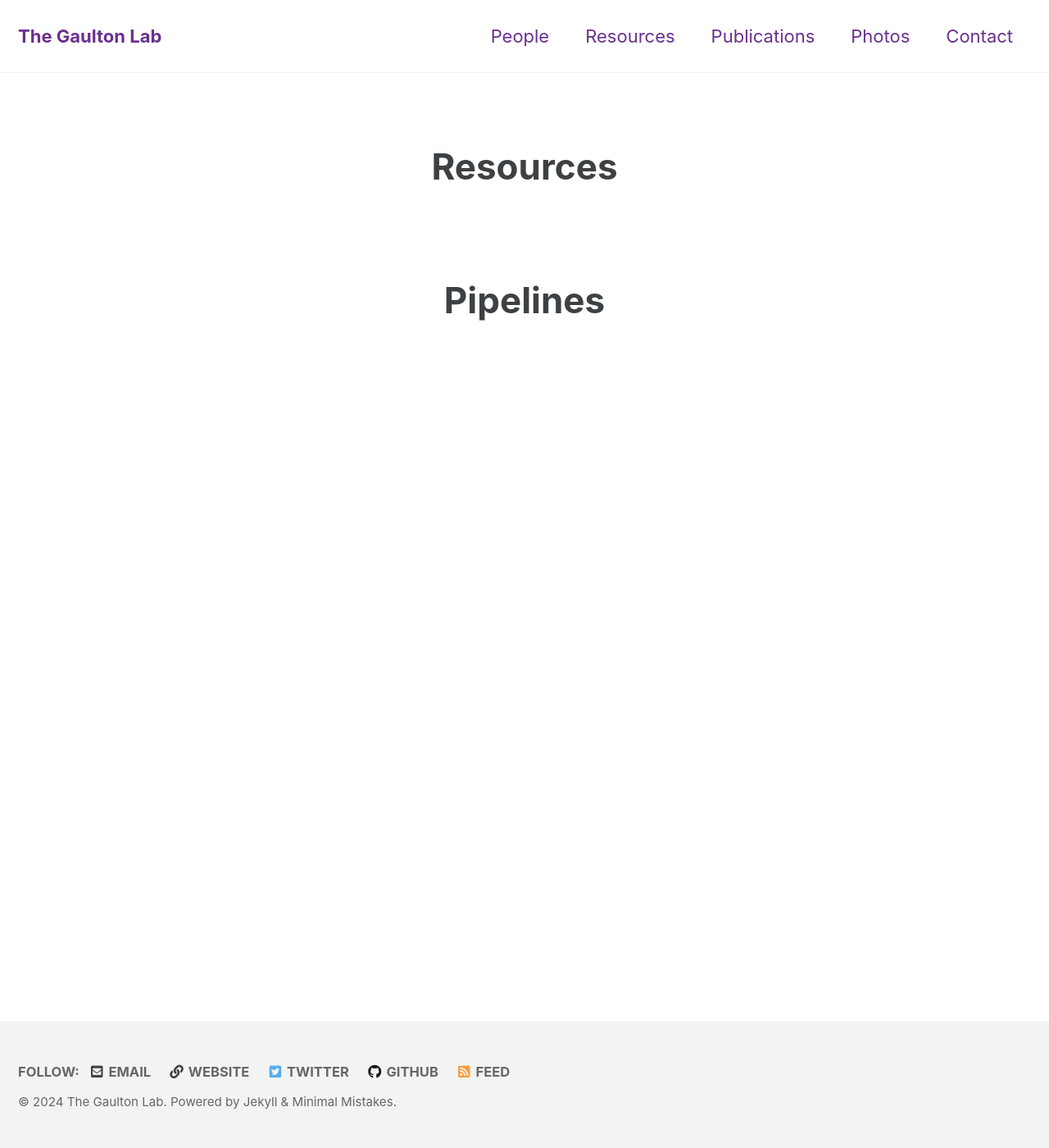
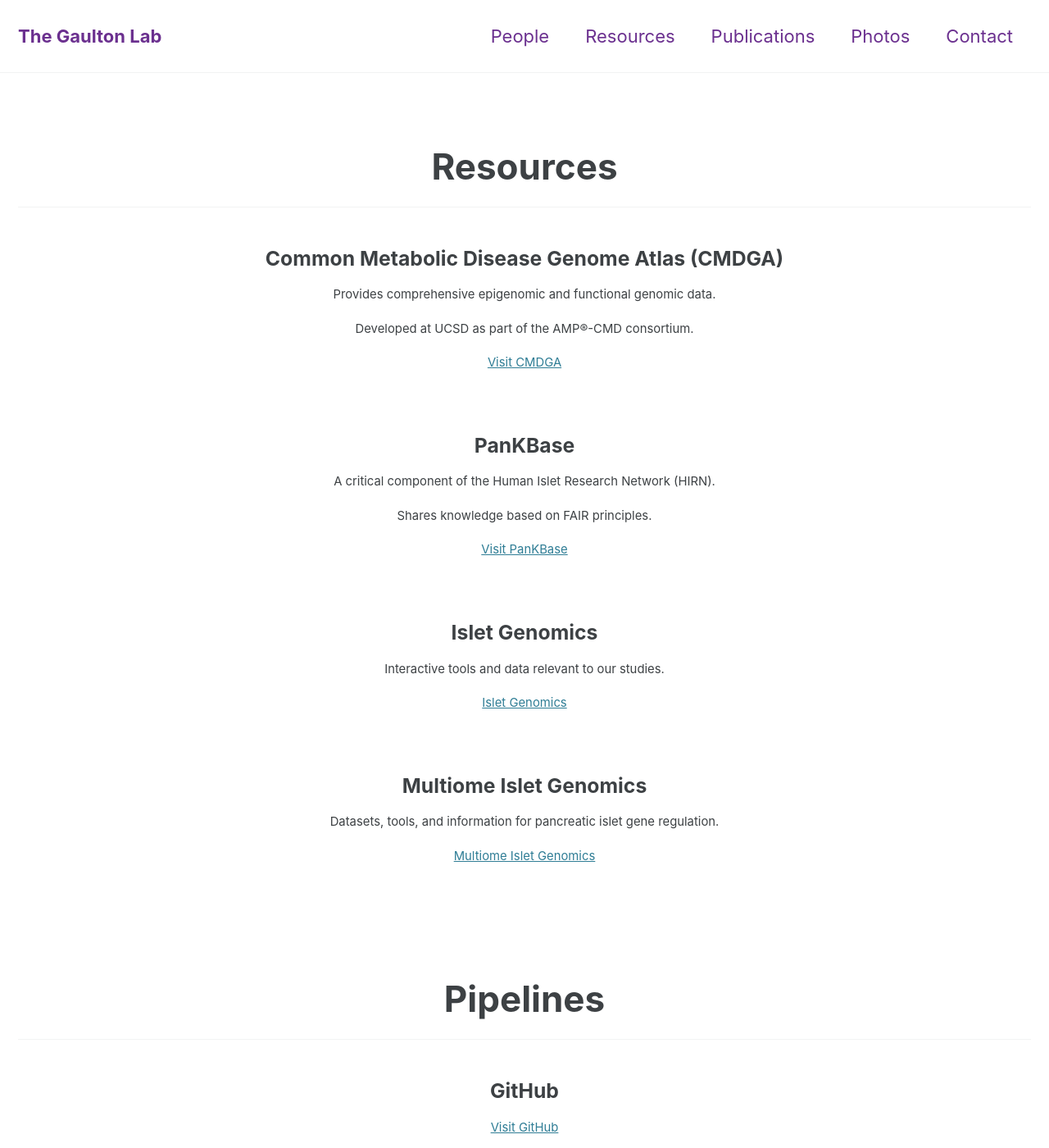
Before and after one commit to Gaulton-Lab/gaultonlab-dev.github.io, a Jekyll site: the page built from resources.md, in a window 1280 px wide and 1400 px high. Shown: the whole window at 82% size. Built offline with Jekyll 4.4.1, drawn with Linux system fonts in a browser that asks for light colours; cached includes are drawn as plain includes; our own code applies the rules of GitHub Pages for plain Markdown files; some of the changed lines change nothing that is shown.

Commit message:
resources section

```diff
--- a/resources.md
+++ b/resources.md
@@ -21,10 +21,10 @@
 title: "Pipelines"
 feature_row0-2:
   - title: "GitHub"
-<div><a href='https://github.com/Gaulton-Lab' class='button'>Visit GitHub</a></div>"
+    excerpt: "<div><a href='https://github.com/Gaulton-Lab' class='button'>Visit GitHub</a></div>"
 
   - title: "Docker"
-<div><a href='https://hub.docker.com/repositories/kgaultonlab' class='button'>Visit Docker</a></div>"
+    excerpt: "<div><a href='https://hub.docker.com/repositories/kgaultonlab' class='button'>Visit Docker</a></div>"
 ---
 
 <h2 style="text-align: center; font-size: 2em; font-weight: bold;">Resources</h2>
```
